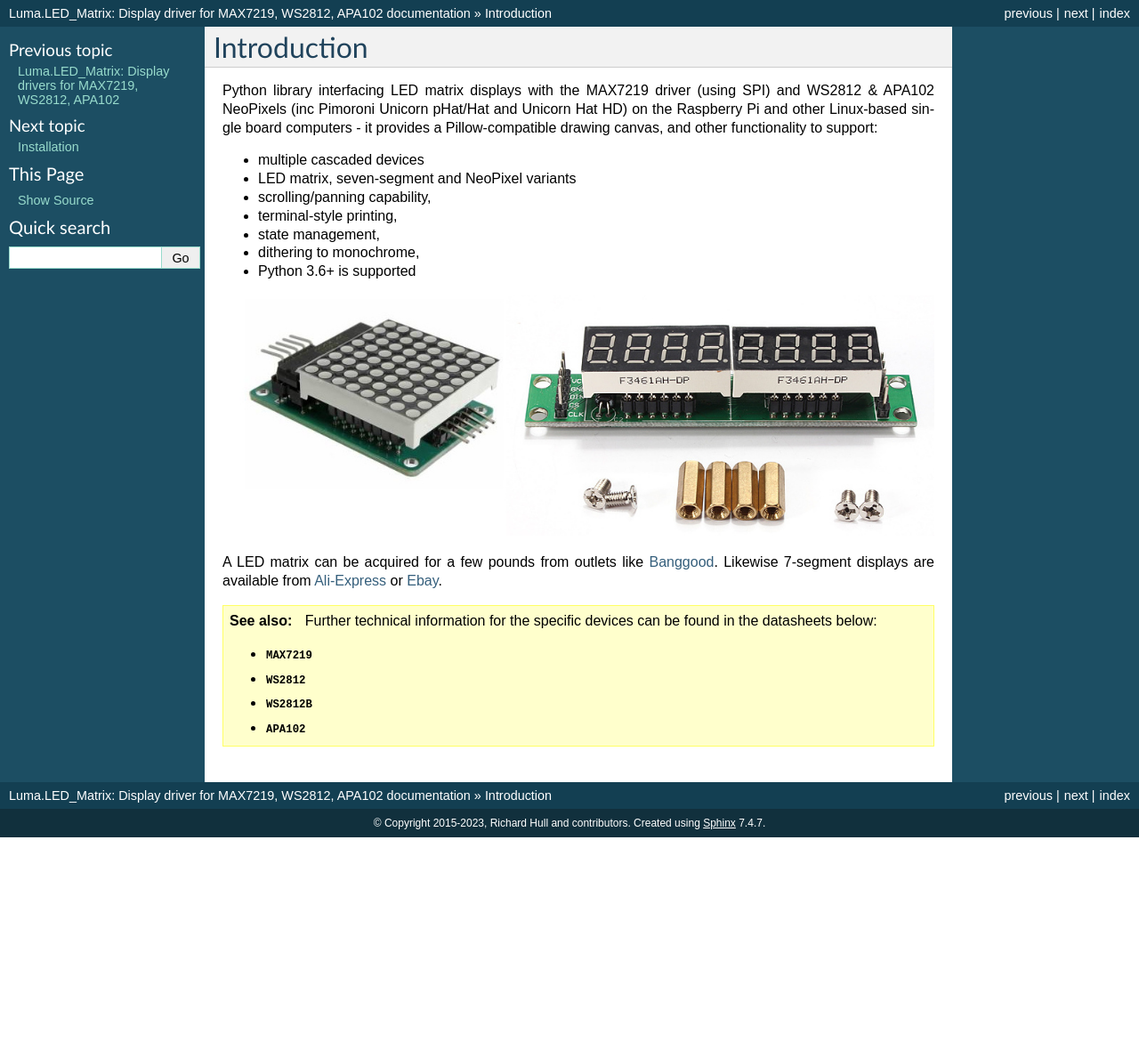
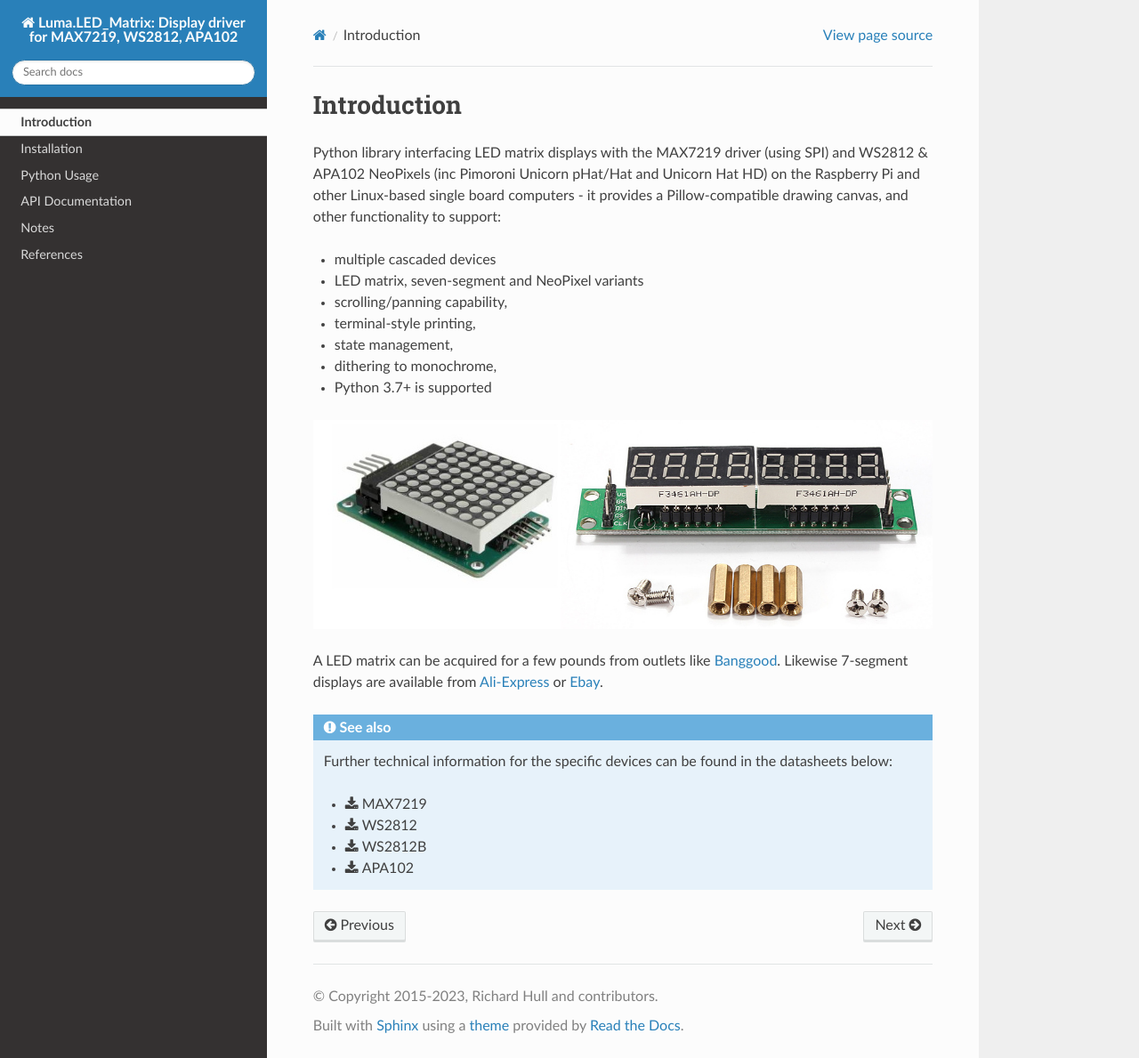
Before and after one commit to rm-hull/luma.led_matrix, a Sphinx documentation site: the page built from doc/intro.rst, in a window 1280 px wide and 1189 px high. Shown: the whole window at 89% size. Built offline with Sphinx 7.4.7 and the Read the Docs theme 2.0.0, drawn with Linux system fonts in a browser that asks for light colours; the version number could not be read and is left out.

Commit message:
release: 1.7.1 (#292)
* doc: add python 3.12 classifier

* add python 3.11 and 3.12 classifiers

* ci: test with py3.12

* ci: 3.13-dev isn't available yet

* update changelog

* bump version: 1.7.1

* doc: use sphinx_rtd_theme theme

* add sphinx-rtd-theme

* fix typo

* fix typo

```diff
--- a/CHANGES.rst
+++ b/CHANGES.rst
@@ -4,6 +4,8 @@ ChangeLog
 +------------+------------------------------------------------------------------------+------------+
 | Version    | Description                                                            | Date       |
 +============+========================================================================+============+
+| **1.7.1**  | * Documentation fixes                                                  | 2023/10/05 |
++------------+------------------------------------------------------------------------+------------+
 | **1.7.0**  | * Drop support for Python 3.6                                          | 2022/10/19 |
 |            | * Switch to implicit namespace package configuration                   |            |
 |            | * luma.core 2.4.0 or newer is required now                             |            |
--- a/README.rst
+++ b/README.rst
@@ -41,7 +41,7 @@ canvas, and other functionality to support:
 * state management,
 * dithering to monochrome,
 * pygame emulator,
-* Python 3.6 and newer are supported
+* Python 3.7 and newer are supported
 
 Documentation
 -------------
--- a/doc/conf.py
+++ b/doc/conf.py
@@ -25,9 +25,6 @@ sys.path.insert(0, os.path.abspath('..'))
 from luma.led_matrix import __version__ as version
 
 # -- General configuration ------------------------------------------------
-
-# If your documentation needs a minimal Sphinx version, state it here.
-#needs_sphinx = '1.0'
 
 # Add any Sphinx extension module names here, as strings. They can be
 # extensions coming with Sphinx (named 'sphinx.ext.*') or your custom
@@ -73,125 +70,21 @@ release = version
 # for a list of supported languages.
 language = 'en'
 
-# There are two options for replacing |today|: either, you set today to some
-# non-false value, then it is used:
-#today = ''
-# Else, today_fmt is used as the format for a strftime call.
-#today_fmt = '%B %d, %Y'
-
 # List of patterns, relative to source directory, that match files and
 # directories to ignore when looking for source files.
 exclude_patterns = ['_build']
 
-# The reST default role (used for this markup: `text`) to use for all
-# documents.
-#default_role = None
-
-# If true, '()' will be appended to :func: etc. cross-reference text.
-#add_function_parentheses = True
-
-# If true, the current module name will be prepended to all description
-# unit titles (such as .. function::).
-#add_module_names = True
-
-# If true, sectionauthor and moduleauthor directives will be shown in the
-# output. They are ignored by default.
-#show_authors = False
-
 # The name of the Pygments (syntax highlighting) style to use.
 pygments_style = 'sphinx'
-
-# A list of ignored prefixes for module index sorting.
-#modindex_common_prefix = []
-
-# If true, keep warnings as "system message" paragraphs in the built documents.
-#keep_warnings = False
-
 
 # -- Options for HTML output ----------------------------------------------
 
 # The theme to use for HTML and HTML Help pages.  See the documentation for
 # a list of builtin themes.
-html_theme = 'default'
-
-# Theme options are theme-specific and customize the look and feel of a theme
-# further.  For a list of options available for each theme, see the
-# documentation.
-#html_theme_options = {}
-
-# Add any paths that contain custom themes here, relative to this directory.
-#html_theme_path = []
-
-# The name for this set of Sphinx documents.  If None, it defaults to
-# "<project> v<release> documentation".
-#html_title = None
-
-# A shorter title for the navigation bar.  Default is the same as html_title.
-#html_short_title = None
-
-# The name of an image file (relative to this directory) to place at the top
-# of the sidebar.
-#html_logo = None
-
-# The name of an image file (within the static path) to use as favicon of the
-# docs.  This file should be a Windows icon file (.ico) being 16x16 or 32x32
-# pixels large.
-#html_favicon = None
-
-# Add any paths that contain custom static files (such as style sheets) here,
-# relative to this directory. They are copied after the builtin static files,
-# so a file named "default.css" will overwrite the builtin "default.css".
-# html_static_path = ['_static']
-
-# Add any extra paths that contain custom files (such as robots.txt or
-# .htaccess) here, relative to this directory. These files are copied
-# directly to the root of the documentation.
-#html_extra_path = []
-
-# If not '', a 'Last updated on:' timestamp is inserted at every page bottom,
-# using the given strftime format.
-#html_last_updated_fmt = '%b %d, %Y'
-
-# If true, SmartyPants will be used to convert quotes and dashes to
-# typographically correct entities.
-#html_use_smartypants = True
-
-# Custom sidebar templates, maps document names to template names.
-#html_sidebars = {}
-
-# Additional templates that should be rendered to pages, maps page names to
-# template names.
-#html_additional_pages = {}
-
-# If false, no module index is generated.
-#html_domain_indices = True
-
-# If false, no index is generated.
-#html_use_index = True
-
-# If true, the index is split into individual pages for each letter.
-#html_split_index = False
-
-# If true, links to the reST sources are added to the pages.
-#html_show_sourcelink = True
-
-# If true, "Created using Sphinx" is shown in the HTML footer. Default is True.
-#html_show_sphinx = True
-
-# If true, "(C) Copyright ..." is shown in the HTML footer. Default is True.
-#html_show_copyright = True
-
-# If true, an OpenSearch description file will be output, and all pages will
-# contain a <link> tag referring to it.  The value of this option must be the
-# base URL from which the finished HTML is served.
-#html_use_opensearch = ''
-
-# This is the file name suffix for HTML files (e.g. ".xhtml").
-#html_file_suffix = None
+html_theme = 'sphinx_rtd_theme'
 
 # Output file base name for HTML help builder.
 htmlhelp_basename = 'luma.led_matrix_doc'
-
 
 # -- Options for LaTeX output ---------------------------------------------
 
@@ -214,27 +107,6 @@ latex_documents = [
    author, 'manual'),
 ]
 
-# The name of an image file (relative to this directory) to place at the top of
-# the title page.
-#latex_logo = None
-
-# For "manual" documents, if this is true, then toplevel headings are parts,
-# not chapters.
-#latex_use_parts = False
-
-# If true, show page references after internal links.
-#latex_show_pagerefs = False
-
-# If true, show URL addresses after external links.
-#latex_show_urls = False
-
-# Documents to append as an appendix to all manuals.
-#latex_appendices = []
-
-# If false, no module index is generated.
-#latex_domain_indices = True
-
-
 # -- Options for manual page output ---------------------------------------
 
 # One entry per manual page. List of tuples
@@ -243,10 +115,6 @@ man_pages = [
     ('index', 'luma.led_matrix', u'Luma.LED_Matrix Documentation',
      [author], 1)
 ]
-
-# If true, show URL addresses after external links.
-#man_show_urls = False
-
 
 # -- Options for Texinfo output -------------------------------------------
 
@@ -259,18 +127,6 @@ texinfo_documents = [
    'Miscellaneous'),
 ]
 
-# Documents to append as an appendix to all manuals.
-#texinfo_appendices = []
-
-# If false, no module index is generated.
-#texinfo_domain_indices = True
-
-# How to display URL addresses: 'footnote', 'no', or 'inline'.
-#texinfo_show_urls = 'footnote'
-
-# If true, do not generate a @detailmenu in the "Top" node's menu.
-#texinfo_no_detailmenu = False
-
 # Configuration for intersphinx
 intersphinx_mapping = {
     'python': ('https://docs.python.org/3', None),
--- a/doc/intro.rst
+++ b/doc/intro.rst
@@ -12,7 +12,7 @@ support:
 * terminal-style printing,
 * state management,
 * dithering to monochrome,
-* Python 3.6+ is supported
+* Python 3.7+ is supported
 
 .. image:: https://raw.githubusercontent.com/rm-hull/luma.led_matrix/master/doc/images/devices.jpg
    :alt: max7219 matrix
--- a/setup.cfg
+++ b/setup.cfg
@@ -22,6 +22,8 @@ classifiers =
     Programming Language :: Python :: 3.8
     Programming Language :: Python :: 3.9
     Programming Language :: Python :: 3.10
+    Programming Language :: Python :: 3.11
+    Programming Language :: Python :: 3.12
 
 [options]
 zip_safe = False
@@ -39,7 +41,9 @@ tests_require =
 include = luma*
 
 [options.extras_require]
-docs = sphinx>=1.5.1
+docs =
+    sphinx>=1.5.1
+    sphinx-rtd-theme
 qa =
     flake8
     rstcheck
```
Also changed, not shown: other parts of README.rst (+1 -1 lines), 3 other files.
